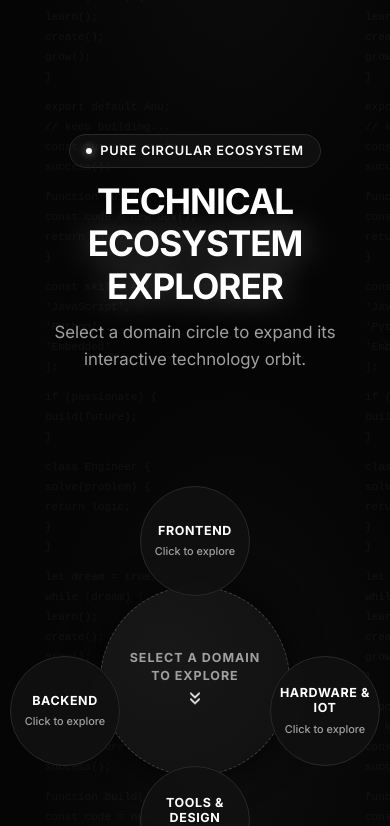
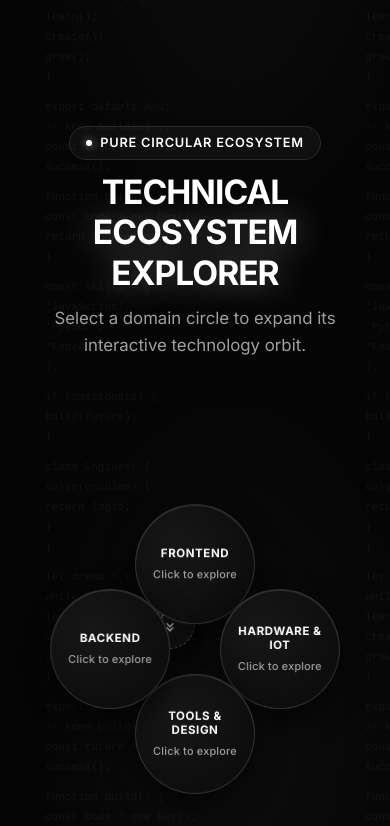
Before and after one commit to anureddyb20/anu, a Next.js app: page / in a window 390 px wide. Shown: the part 2220-3046 px from the top of the page. Built offline with nearby package versions, Linux system fonts and the light colour scheme.

Commit message:
feat: add interactive SkillsSection component with circular ecosystem visualization

```diff
--- a/src/components/SkillsSection.module.css
+++ b/src/components/SkillsSection.module.css
@@ -5,7 +5,7 @@
 .skills {
   position: relative;
   width: 100%;
-  padding: 6rem 0 7rem 0;
+  padding: 5rem 0 6rem 0;
   background: transparent;
   overflow: hidden;
 }
@@ -13,7 +13,7 @@
 .headerContainer {
   text-align: center;
   max-width: 750px;
-  margin: 0 auto 3rem auto;
+  margin: 0 auto 2.5rem auto;
   padding: 0 1.5rem;
   display: flex;
   flex-direction: column;
@@ -67,7 +67,7 @@
   margin: 0;
 }
 
-/* ── RESET / EXPLORE ALL CONTROL ── */
+/* ── RESET CONTROL ── */
 .resetControl {
   position: absolute;
   top: 1rem;
@@ -106,7 +106,7 @@
   position: relative;
   width: 100%;
   max-width: 1050px;
-  height: 600px;
+  height: 580px;
   margin: 0 auto;
   display: flex;
   align-items: center;
@@ -114,49 +114,51 @@
   user-select: none;
 }
 
-/* Central Prompt Node (State 1) */
+/* Central Prompt Core Node (Tangent to 4 surrounding circles) */
 .centerPromptNode {
   position: absolute;
   top: 50%;
   left: 50%;
-  transform: translate(-50%, -50%);
-  width: 190px;
-  height: 190px;
+  width: 70px;
+  height: 70px;
+  margin-top: -35px;
+  margin-left: -35px;
   border-radius: 50%;
-  background: radial-gradient(circle at 35% 35%, #181818 0%, #101010 100%);
-  border: 1px dashed rgba(255, 255, 255, 0.2);
+  background: radial-gradient(circle at 35% 35%, #1e1e1e 0%, #0c0c0c 100%);
+  border: 1.5px dashed rgba(255, 255, 255, 0.25);
   display: flex;
   flex-direction: column;
   align-items: center;
   justify-content: center;
-  padding: 1.2rem;
+  padding: 0.2rem;
   text-align: center;
   z-index: 2;
-  box-shadow: 0 0 35px rgba(0, 0, 0, 0.8);
-  transition: opacity 0.5s ease, transform 0.5s ease;
+  box-shadow: 0 0 25px rgba(0, 0, 0, 0.9), inset 0 0 10px rgba(255, 255, 255, 0.05);
+  transition: opacity 0.5s cubic-bezier(0.16, 1, 0.3, 1), transform 0.5s cubic-bezier(0.16, 1, 0.3, 1);
+  pointer-events: none;
 }
 
-.centerPromptText {
-  font-size: 0.78rem;
+.centerPromptTag {
+  font-size: 0.62rem;
   font-weight: 700;
-  letter-spacing: 0.08em;
+  letter-spacing: 0.1em;
   text-transform: uppercase;
   color: #a0a0a0;
-  line-height: 1.4;
+  line-height: 1;
 }
 
 .centerPromptIcon {
-  margin-top: 0.5rem;
+  margin-top: 0.25rem;
   color: #ffffff;
   animation: bounceSlow 2s ease-in-out infinite;
 }
 
 @keyframes bounceSlow {
   0%, 100% { transform: translateY(0); }
-  50%      { transform: translateY(-4px); }
+  50%      { transform: translateY(-3px); }
 }
 
-/* ── 100% PURE CIRCULAR DOMAIN NODES ── */
+/* ── DOMAIN CIRCLE NODES ── */
 .domainCircle {
   position: absolute;
   top: 50%;
@@ -171,76 +173,99 @@
   backdrop-filter: blur(16px);
   -webkit-backdrop-filter: blur(16px);
   outline: none;
-  /* Smooth physical travelling transition */
-  transition: transform 0.7s cubic-bezier(0.25, 1, 0.5, 1),
-              width 0.7s cubic-bezier(0.25, 1, 0.5, 1),
-              height 0.7s cubic-bezier(0.25, 1, 0.5, 1),
-              margin-top 0.7s cubic-bezier(0.25, 1, 0.5, 1),
-              margin-left 0.7s cubic-bezier(0.25, 1, 0.5, 1),
+  /* Hardware-accelerated smooth transitions */
+  transition: transform 0.65s cubic-bezier(0.16, 1, 0.3, 1),
+              width 0.65s cubic-bezier(0.16, 1, 0.3, 1),
+              height 0.65s cubic-bezier(0.16, 1, 0.3, 1),
+              margin-top 0.65s cubic-bezier(0.16, 1, 0.3, 1),
+              margin-left 0.65s cubic-bezier(0.16, 1, 0.3, 1),
               border-color 0.3s ease,
               background 0.3s ease,
               box-shadow 0.3s ease;
   will-change: transform, width, height;
 }
 
-/* Initial / Unselected Circle (State 1 & Left Ecosystem) */
+/* State 1: Unselected Initial Diamond Cluster Circles (Tangent with 0 gap) */
 .domainCircleInactive {
-  width: 145px;
-  height: 145px;
-  margin-top: -72.5px;
-  margin-left: -72.5px;
-  background: rgba(17, 17, 17, 0.9);
-  border: 1px solid #292929;
+  width: 170px;
+  height: 170px;
+  margin-top: -85px;
+  margin-left: -85px;
+  background: radial-gradient(circle at 35% 35%, rgba(24, 24, 24, 0.96) 0%, rgba(10, 10, 10, 0.96) 100%);
+  border: 1.5px solid rgba(255, 255, 255, 0.15);
+  box-shadow: 0 10px 30px rgba(0, 0, 0, 0.7), inset 0 1px 0 rgba(255, 255, 255, 0.1);
   z-index: 6;
 }
 
 .domainCircleInactive:hover,
 .domainCircleInactive:focus-visible {
   border-color: #ffffff;
-  background: #171717;
-  box-shadow: 0 0 35px rgba(255, 255, 255, 0.2);
+  background: radial-gradient(circle at 35% 35%, rgba(32, 32, 32, 0.98) 0%, rgba(16, 16, 16, 0.98) 100%);
+  box-shadow: 0 0 35px rgba(255, 255, 255, 0.25);
 }
 
-/* Expanded Active Circle on RIGHT (State 2) */
+/* State 2: Inactive Circles condensed on the Left Column (Tangent with 0 gap) */
+.domainCircleInactiveCondensed {
+  width: 140px;
+  height: 140px;
+  margin-top: -70px;
+  margin-left: -70px;
+  background: radial-gradient(circle at 35% 35%, rgba(20, 20, 20, 0.92) 0%, rgba(8, 8, 8, 0.92) 100%);
+  border: 1.5px solid rgba(255, 255, 255, 0.12);
+  box-shadow: 0 6px 22px rgba(0, 0, 0, 0.6);
+  z-index: 8;
+}
+
+.domainCircleInactiveCondensed:hover,
+.domainCircleInactiveCondensed:focus-visible {
+  border-color: #ffffff;
+  background: radial-gradient(circle at 35% 35%, rgba(30, 30, 30, 0.96) 0%, rgba(14, 14, 14, 0.96) 100%);
+  box-shadow: 0 0 25px rgba(255, 255, 255, 0.2);
+}
+
+/* State 2: Active Expanded Selected Domain Circle */
 .domainCircleActive {
-  width: 240px;
-  height: 240px;
-  margin-top: -120px;
-  margin-left: -120px;
-  background: radial-gradient(circle at 35% 35%, #1c1c1c 0%, #111111 75%, #080808 100%);
-  border: 1.5px solid #ffffff;
-  box-shadow: 0 0 60px rgba(255, 255, 255, 0.18), inset 0 0 30px rgba(255, 255, 255, 0.05);
+  width: 230px;
+  height: 230px;
+  margin-top: -115px;
+  margin-left: -115px;
+  background: radial-gradient(circle at 35% 35%, #1e1e1e 0%, #111111 75%, #050505 100%);
+  border: 2px solid #ffffff;
+  box-shadow: 0 0 50px rgba(255, 255, 255, 0.22), inset 0 0 25px rgba(255, 255, 255, 0.08);
   z-index: 12;
 }
 
 .domainTitle {
-  font-size: 0.9rem;
+  font-size: 0.88rem;
   font-weight: 800;
   color: #ffffff;
   letter-spacing: 0.05em;
   text-transform: uppercase;
   margin: 0;
   line-height: 1.2;
+  padding: 0 0.5rem;
 }
 
 .domainCircleActive .domainTitle {
-  font-size: 1.3rem;
+  font-size: 1.25rem;
 }
 
 .domainSubtitle {
-  font-size: 0.76rem;
+  font-size: 0.75rem;
   font-weight: 600;
   color: #a0a0a0;
   margin-top: 0.25rem;
   text-transform: uppercase;
+  letter-spacing: 0.03em;
 }
 
 .domainDesc {
-  font-size: 0.75rem;
-  color: #666666;
-  margin-top: 0.6rem;
+  font-size: 0.74rem;
+  color: #888888;
+  margin-top: 0.5rem;
   line-height: 1.4;
-  max-width: 180px;
+  max-width: 170px;
+  padding: 0 0.5rem;
 }
 
 .domainExploreTag {
@@ -248,18 +273,20 @@
   color: #a0a0a0;
   margin-top: 0.35rem;
   font-weight: 500;
+  letter-spacing: 0.02em;
 }
 
-/* ── RIGHT TECHNOLOGY ORBIT RINGS & NODES ── */
+/* ── ORBIT RINGS & SKILL NODES ── */
 .orbitRingPath {
   position: absolute;
   top: 50%;
   left: 50%;
-  transform: translate(-50%, -50%);
-  width: 430px;
-  height: 430px;
+  width: 410px;
+  height: 410px;
+  margin-top: -205px;
+  margin-left: -205px;
   border-radius: 50%;
-  border: 1px dashed rgba(255, 255, 255, 0.2);
+  border: 1px dashed rgba(255, 255, 255, 0.25);
   pointer-events: none;
   z-index: 1;
   animation: orbitRingFadeIn 0.5s ease forwards;
@@ -268,11 +295,11 @@
 @keyframes orbitRingFadeIn {
   from {
     opacity: 0;
-    transform: translate(calc(-50% + 250px), -50%) scale(0.8);
+    transform: translate(calc(-50% + 230px), -50%) scale(0.85);
   }
   to {
     opacity: 1;
-    transform: translate(calc(-50% + 250px), -50%) scale(1);
+    transform: translate(calc(-50% + 230px), -50%) scale(1);
   }
 }
 
@@ -285,7 +312,7 @@
   height: 8px;
   border-radius: 50%;
   background: #ffffff;
-  box-shadow: 0 0 10px rgba(255, 255, 255, 0.8);
+  box-shadow: 0 0 10px rgba(255, 255, 255, 0.9);
 }
 
 .skillNode {
@@ -316,7 +343,7 @@
   border: 1px solid #333333;
   border-radius: 30px;
   color: #f5f5f5;
-  font-size: 0.85rem;
+  font-size: 0.82rem;
   font-weight: 600;
   letter-spacing: 0.02em;
   box-shadow: 0 4px 18px rgba(0, 0, 0, 0.7);
@@ -354,35 +381,65 @@
 /* ============================================================
    RESPONSIVE STYLES
    ============================================================ */
-@media (max-width: 900px) {
+
+/* TABLET LAYOUT (769px to 950px) */
+@media (max-width: 950px) {
   .ecosystemStage {
     height: 540px;
   }
+
+  .centerPromptNode {
+    width: 58px;
+    height: 58px;
+    margin-top: -29px;
+    margin-left: -29px;
+  }
+
   .domainCircleInactive {
-    width: 125px;
-    height: 125px;
-    margin-top: -62.5px;
-    margin-left: -62.5px;
+    width: 140px;
+    height: 140px;
+    margin-top: -70px;
+    margin-left: -70px;
   }
+
+  .domainCircleInactiveCondensed {
+    width: 120px;
+    height: 120px;
+    margin-top: -60px;
+    margin-left: -60px;
+  }
+
   .domainCircleActive {
-    width: 200px;
-    height: 200px;
-    margin-top: -100px;
-    margin-left: -100px;
+    width: 190px;
+    height: 190px;
+    margin-top: -95px;
+    margin-left: -95px;
   }
+
+  .domainTitle {
+    font-size: 0.8rem;
+  }
+
+  .domainCircleActive .domainTitle {
+    font-size: 1.05rem;
+  }
+
   .orbitRingPath {
-    width: 320px;
-    height: 320px;
+    width: 350px;
+    height: 350px;
+    margin-top: -175px;
+    margin-left: -175px;
   }
 }
 
+/* MOBILE LAYOUT (<= 768px) */
 @media (max-width: 768px) {
   .skills {
-    padding: 4rem 0 5rem 0;
+    padding: 3.5rem 0 4.5rem 0;
   }
 
   .heading {
-    font-size: 2.2rem;
+    font-size: 2.1rem;
   }
 
   .resetControl {
@@ -393,14 +450,32 @@
   }
 
   .ecosystemStage {
-    height: 520px;
+    height: 500px;
+  }
+
+  .centerPromptNode {
+    width: 50px;
+    height: 50px;
+    margin-top: -25px;
+    margin-left: -25px;
+  }
+
+  .centerPromptTag {
+    font-size: 0.52rem;
   }
 
   .domainCircleInactive {
-    width: 110px;
-    height: 110px;
-    margin-top: -55px;
-    margin-left: -55px;
+    width: 120px;
+    height: 120px;
+    margin-top: -60px;
+    margin-left: -60px;
+  }
+
+  .domainCircleInactiveCondensed {
+    width: 90px;
+    height: 90px;
+    margin-top: -45px;
+    margin-left: -45px;
   }
 
   .domainCircleActive {
@@ -411,19 +486,19 @@
   }
 
   .domainTitle {
-    font-size: 0.78rem;
+    font-size: 0.72rem;
   }
 
   .domainCircleActive .domainTitle {
-    font-size: 1.05rem;
+    font-size: 1rem;
   }
 
   .domainSubtitle {
-    font-size: 0.68rem;
+    font-size: 0.65rem;
   }
 
   .domainDesc {
-    font-size: 0.68rem;
+    font-size: 0.65rem;
     max-width: 130px;
     display: -webkit-box;
     -webkit-line-clamp: 2;
@@ -433,12 +508,14 @@
   }
 
   .skillPill {
-    font-size: 0.75rem;
+    font-size: 0.74rem;
     padding: 0.38rem 0.75rem;
   }
 
   .orbitRingPath {
-    width: 270px;
-    height: 270px;
+    width: 280px;
+    height: 280px;
+    margin-top: -140px;
+    margin-left: -140px;
   }
 }
--- a/src/components/SkillsSection.tsx
+++ b/src/components/SkillsSection.tsx
@@ -48,14 +48,21 @@ export default function SkillsSection() {
   const [hoveredDomainId, setHoveredDomainId] = useState<string | null>(null);
   const [hoveredSkill, setHoveredSkill] = useState<string | null>(null);
   const [orbitAngle, setOrbitAngle] = useState<number>(0);
-  const [isMobile, setIsMobile] = useState<boolean>(false);
+  const [screenType, setScreenType] = useState<'mobile' | 'tablet' | 'desktop'>('desktop');
 
   const activeDomain = DOMAINS.find((d) => d.id === selectedId) || null;
 
   // Responsive screen size listener
   useEffect(() => {
     const handleResize = () => {
-      setIsMobile(window.innerWidth <= 768);
+      const w = window.innerWidth;
+      if (w <= 768) {
+        setScreenType('mobile');
+      } else if (w <= 950) {
+        setScreenType('tablet');
+      } else {
+        setScreenType('desktop');
+      }
     };
     handleResize();
     window.addEventListener('resize', handleResize);
@@ -88,52 +95,72 @@ export default function SkillsSection() {
     setHoveredSkill(null);
   };
 
-  // Fixed 2D Coordinates mapping per domain to ensure 100% glitch-free transitions
+  // Mathematical 2D Tangent Placement (0 gap between circles)
   const getCirclePosition = (domainId: string) => {
-    // ── STATE 1: Initial Balanced Ecosystem (selectedId === null) ──
+    // ── STATE 1: Initial Balanced Tangent Ecosystem (selectedId === null) ──
     if (selectedId === null) {
-      if (isMobile) {
-        const initialMobileMap: Record<string, { x: number; y: number }> = {
-          frontend: { x: 0, y: -140 },
-          hardware: { x: 130, y: 30 },
-          tools: { x: 0, y: 140 },
-          backend: { x: -130, y: 30 }
-        };
-        return initialMobileMap[domainId] || { x: 0, y: 0 };
+      if (screenType === 'mobile') {
+        // Radius 60px, Diameter 120px. Distance d = 60 * sqrt(2) = 84.85px
+        return (
+          {
+            frontend: { x: 0, y: -84.85 },
+            hardware: { x: 84.85, y: 0 },
+            tools: { x: 0, y: 84.85 },
+            backend: { x: -84.85, y: 0 }
+          }[domainId] || { x: 0, y: 0 }
+        );
       }
-      const initialDesktopMap: Record<string, { x: number; y: number }> = {
-        frontend: { x: 0, y: -190 },
-        hardware: { x: 210, y: 30 },
-        tools: { x: 0, y: 190 },
-        backend: { x: -210, y: 30 }
-      };
-      return initialDesktopMap[domainId] || { x: 0, y: 0 };
+
+      if (screenType === 'tablet') {
+        // Radius 70px, Diameter 140px. Distance d = 70 * sqrt(2) = 98.99px
+        return (
+          {
+            frontend: { x: 0, y: -98.99 },
+            hardware: { x: 98.99, y: 0 },
+            tools: { x: 0, y: 98.99 },
+            backend: { x: -98.99, y: 0 }
+          }[domainId] || { x: 0, y: 0 }
+        );
+      }
+
+      // Desktop: Radius 85px, Diameter 170px. Distance d = 85 * sqrt(2) = 120.21px
+      return (
+        {
+          frontend: { x: 0, y: -120.21 },
+          hardware: { x: 120.21, y: 0 },
+          tools: { x: 0, y: 120.21 },
+          backend: { x: -120.21, y: 0 }
+        }[domainId] || { x: 0, y: 0 }
+      );
     }
 
     // ── STATE 2: Category Selected ──
-    // Active Selected Domain -> Travels to RIGHT side
+    // Active Selected Domain -> Travels to RIGHT side (or BOTTOM on Mobile)
     if (domainId === selectedId) {
-      return isMobile ? { x: 0, y: 100 } : { x: 250, y: 0 };
+      if (screenType === 'mobile') return { x: 0, y: 90 };
+      if (screenType === 'tablet') return { x: 180, y: 0 };
+      return { x: 230, y: 0 };
     }
 
-    // Inactive Domains -> Sit at DETERMINISTIC FIXED LEFT SLOTS (never swap or jump)
-    if (isMobile) {
-      const fixedMobileLeftMap: Record<string, { x: number; y: number }> = {
-        frontend: { x: -120, y: -175 },
-        hardware: { x: -40, y: -175 },
-        tools: { x: 40, y: -175 },
-        backend: { x: 120, y: -175 }
-      };
-      return fixedMobileLeftMap[domainId] || { x: 0, y: 0 };
+    // Inactive Domains -> Sit in deterministic tangent stack with ZERO gap
+    const inactiveDomainIds = DOMAINS.filter((d) => d.id !== selectedId).map((d) => d.id);
+    const indexInInactive = inactiveDomainIds.indexOf(domainId); // 0, 1, or 2
+
+    if (screenType === 'mobile') {
+      // Top horizontal row: y = -150px. Inactive diameter = 90px. Centers at -90, 0, +90
+      const xPos = (indexInInactive - 1) * 90;
+      return { x: xPos, y: -150 };
     }
 
-    const fixedDesktopLeftMap: Record<string, { x: number; y: number }> = {
-      frontend: { x: -280, y: -150 },
-      hardware: { x: -330, y: -50 },
-      tools: { x: -330, y: 50 },
-      backend: { x: -280, y: 150 }
-    };
-    return fixedDesktopLeftMap[domainId] || { x: 0, y: 0 };
+    if (screenType === 'tablet') {
+      // Left vertical column: x = -200px. Inactive diameter = 120px. Centers at -120, 0, +120
+      const yPos = (indexInInactive - 1) * 120;
+      return { x: -200, y: yPos };
+    }
+
+    // Desktop: Left vertical column: x = -240px. Inactive diameter = 140px. Centers at -140, 0, +140
+    const yPos = (indexInInactive - 1) * 140;
+    return { x: -240, y: yPos };
   };
 
   return (
@@ -178,25 +205,25 @@ export default function SkillsSection() {
           setHoveredDomainId(null);
         }}
       >
-        {/* Central Prompt Node (State 1 Initial Ecosystem) */}
+        {/* Central Prompt Core Node (State 1 Initial Ecosystem - Tangent to all 4 circles) */}
         <div
           className={styles.centerPromptNode}
           style={{
             opacity: selectedId === null ? 1 : 0,
             pointerEvents: selectedId === null ? 'auto' : 'none',
-            transform: selectedId === null ? 'translate(-50%, -50%) scale(1)' : 'translate(-50%, -50%) scale(0.5)'
+            transform: selectedId === null ? 'translate(-50%, -50%) scale(1)' : 'translate(-50%, -50%) scale(0.4)'
           }}
         >
-          <span className={styles.centerPromptText}>Select a domain to explore</span>
+          <span className={styles.centerPromptTag}>EXPLORE</span>
           <svg
             className={styles.centerPromptIcon}
             xmlns="http://www.w3.org/2000/svg"
-            width="20"
-            height="20"
+            width="14"
+            height="14"
             viewBox="0 0 24 24"
             fill="none"
             stroke="currentColor"
-            strokeWidth="2"
+            strokeWidth="2.5"
             strokeLinecap="round"
             strokeLinejoin="round"
           >
@@ -205,14 +232,16 @@ export default function SkillsSection() {
           </svg>
         </div>
 
-        {/* Orbit Path Ring for Expanded Right System (State 2) */}
+        {/* Orbit Path Ring for Expanded System (State 2) */}
         {selectedId !== null && (
           <div
             className={styles.orbitRingPath}
             style={{
-              transform: isMobile
-                ? 'translate(-50%, calc(-50% + 100px))'
-                : 'translate(calc(-50% + 250px), -50%)'
+              transform: screenType === 'mobile'
+                ? 'translate(-50%, calc(-50% + 90px))'
+                : screenType === 'tablet'
+                  ? 'translate(calc(-50% + 180px), -50%)'
+                  : 'translate(calc(-50% + 230px), -50%)'
             }}
           ></div>
         )}
@@ -222,12 +251,19 @@ export default function SkillsSection() {
           const isSelected = domain.id === selectedId;
           const isHoveredDomain = hoveredDomainId === domain.id && !isSelected;
           const pos = getCirclePosition(domain.id);
-          const scale = isHoveredDomain ? 1.08 : 1;
+          const scale = isHoveredDomain ? 1.06 : 1;
+
+          let circleClass = styles.domainCircleInactive;
+          if (isSelected) {
+            circleClass = styles.domainCircleActive;
+          } else if (selectedId !== null) {
+            circleClass = styles.domainCircleInactiveCondensed;
+          }
 
           return (
             <button
               key={domain.id}
-              className={`${styles.domainCircle} ${isSelected ? styles.domainCircleActive : styles.domainCircleInactive}`}
+              className={`${styles.domainCircle} ${circleClass}`}
               style={{
                 transform: `translate3d(${pos.x}px, ${pos.y}px, 0) scale(${scale})`
               }}
@@ -262,13 +298,16 @@ export default function SkillsSection() {
         {/* ── EMERGING ORBITING SKILL NODES (Active Category) ── */}
         {activeDomain && activeDomain.skills.map((skill, idx) => {
           const total = activeDomain.skills.length;
-          const orbitRadius = isMobile ? 145 : 215;
+          const orbitRadius = screenType === 'mobile' ? 140 : screenType === 'tablet' ? 175 : 205;
           const baseAngle = (idx * 360) / total;
           const currentAngle = (baseAngle + orbitAngle) % 360;
           const rad = (currentAngle * Math.PI) / 180;
 
-          // Right side orbit center offset
-          const centerOffset = isMobile ? { x: 0, y: 100 } : { x: 250, y: 0 };
+          const centerOffset = screenType === 'mobile'
+            ? { x: 0, y: 90 }
+            : screenType === 'tablet'
+              ? { x: 180, y: 0 }
+              : { x: 230, y: 0 };
           const x = centerOffset.x + Math.cos(rad) * orbitRadius;
           const y = centerOffset.y + Math.sin(rad) * orbitRadius;
           const isSkillHovered = hoveredSkill === skill;
```
